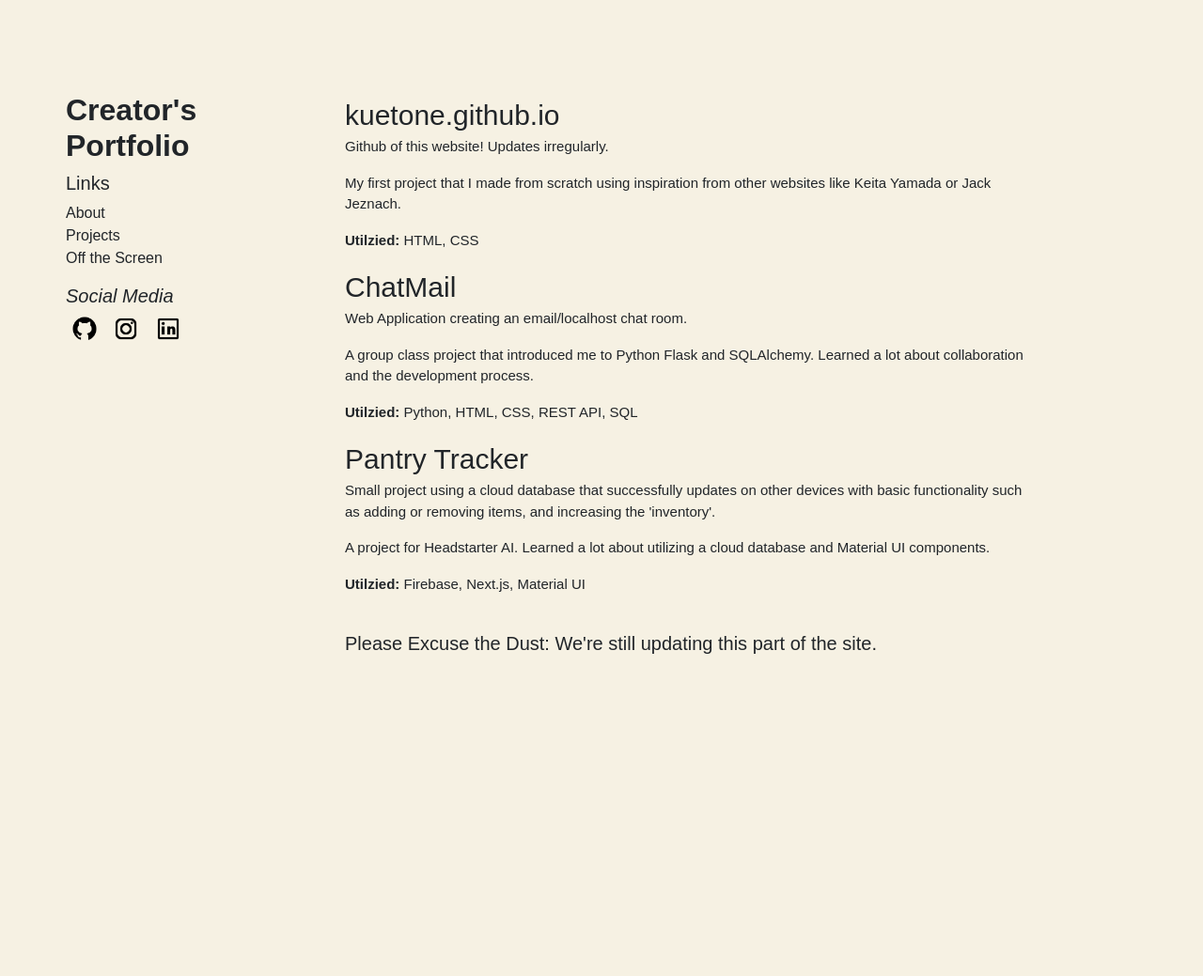
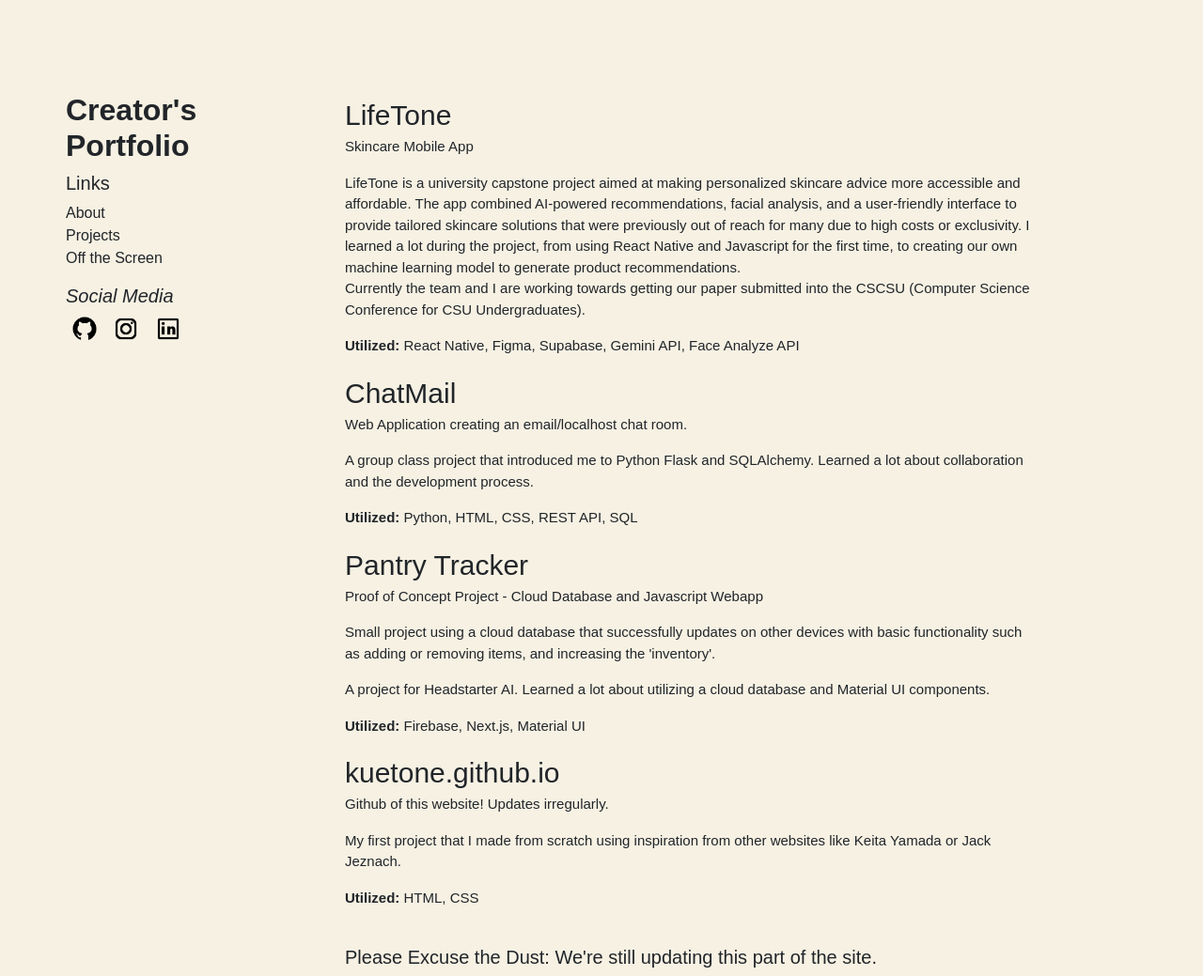
Before and after one commit to KueTone/kuetone.github.io, a plain HTML site: page projects.html in a window 1280 px wide. Shown: the whole page at 94% size. Before the commit the page ends 800 px from the top, so only its background shows below. Drawn offline with Linux system fonts and the light colour scheme; a web font is replaced by a local one.

Commit message:
updated projects.

```diff
--- a/projects.html
+++ b/projects.html
@@ -95,17 +95,28 @@
             <a
               class="projects-list text-decoration-none text-dark"
               target="_blank"
-              href="https://github.com/KueTone/kuetone.github.io"
-              >kuetone.github.io</a
+              href="https://github.com/KueTone/"
+              >LifeTone</a
             >
-            <p>Github of this website! Updates irregularly.</p>
+            <p>Skincare Mobile App</p>
             <p>
-              My first project that I made from scratch using inspiration from
-              other websites like Keita Yamada or Jack Jeznach.
+              LifeTone is a university capstone project aimed at making
+              personalized skincare advice more accessible and affordable. The
+              app combined AI-powered recommendations, facial analysis, and a
+              user-friendly interface to provide tailored skincare solutions
+              that were previously out of reach for many due to high costs or
+              exclusivity. I learned a lot during the project, from using React
+              Native and Javascript for the first time, to creating our own
+              machine learning model to generate product recommendations.
+              <br />Currently the team and I are working towards getting our
+              paper submitted into the CSCSU (Computer Science Conference for
+              CSU Undergraduates).
             </p>
-            <p><b>Utilzied:</b> HTML, CSS</p>
+            <p>
+              <b>Utilized:</b> React Native, Figma, Supabase, Gemini API, Face
+              Analyze API
+            </p>
           </div>
-
           <div>
             <a
               class="projects-list text-decoration-none text-dark"
@@ -119,7 +130,7 @@
               SQLAlchemy. Learned a lot about collaboration and the development
               process.
             </p>
-            <p><b>Utilzied:</b> Python, HTML, CSS, REST API, SQL</p>
+            <p><b>Utilized:</b> Python, HTML, CSS, REST API, SQL</p>
           </div>
           <div>
             <a
@@ -128,6 +139,7 @@
               href="https://github.com/KueTone/Pantry-Tracker"
               >Pantry Tracker</a
             >
+            <p>Proof of Concept Project - Cloud Database and Javascript Webapp</p>
             <p>
               Small project using a cloud database that successfully updates on
               other devices with basic functionality such as adding or removing
@@ -137,9 +149,23 @@
               A project for Headstarter AI. Learned a lot about utilizing a
               cloud database and Material UI components.
             </p>
-            <p><b>Utilzied:</b> Firebase, Next.js, Material UI</p>
+            <p><b>Utilized:</b> Firebase, Next.js, Material UI</p>
           </div>
-          <br>
+          <div>
+            <a
+              class="projects-list text-decoration-none text-dark"
+              target="_blank"
+              href="https://github.com/KueTone/kuetone.github.io"
+              >kuetone.github.io</a
+            >
+            <p>Github of this website! Updates irregularly.</p>
+            <p>
+              My first project that I made from scratch using inspiration from
+              other websites like Keita Yamada or Jack Jeznach.
+            </p>
+            <p><b>Utilized:</b> HTML, CSS</p>
+          </div>
+          <br />
           <h5>
             Please Excuse the Dust: We're still updating this part of the site.
           </h5>
```
